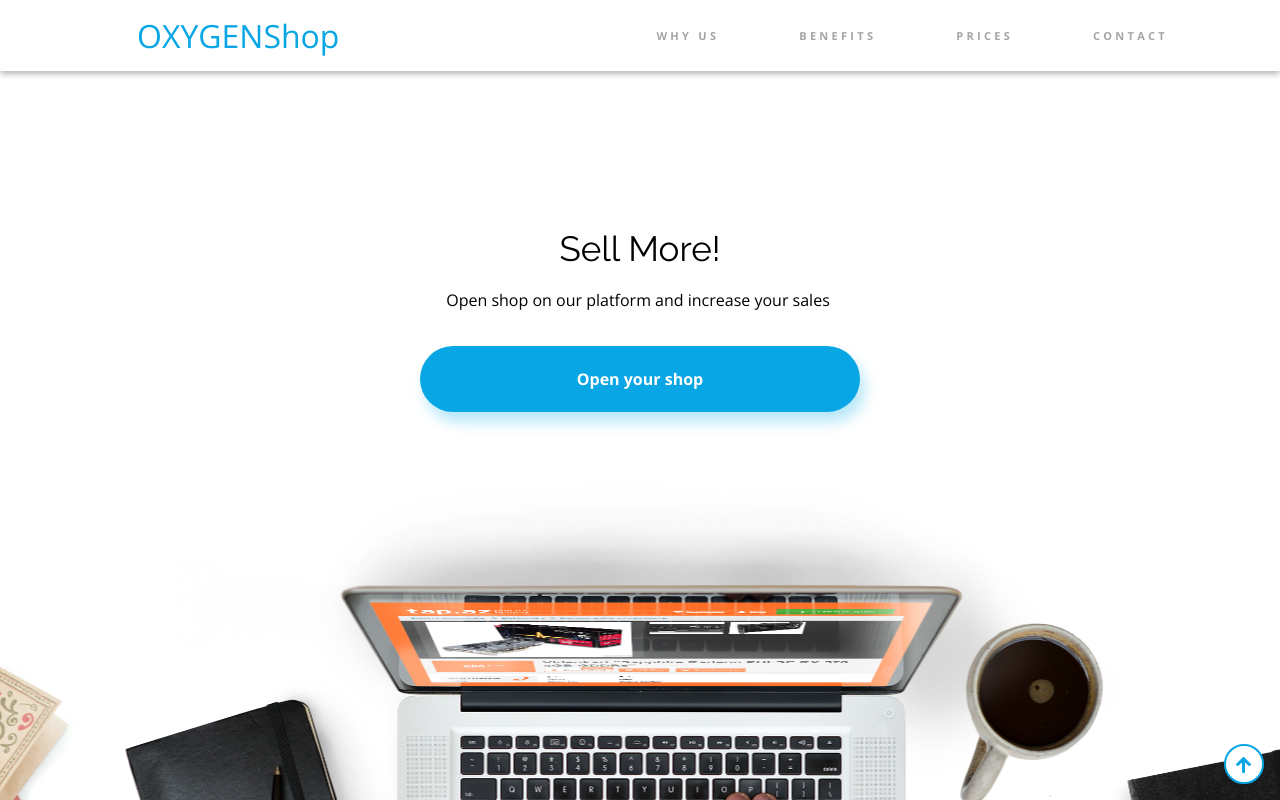
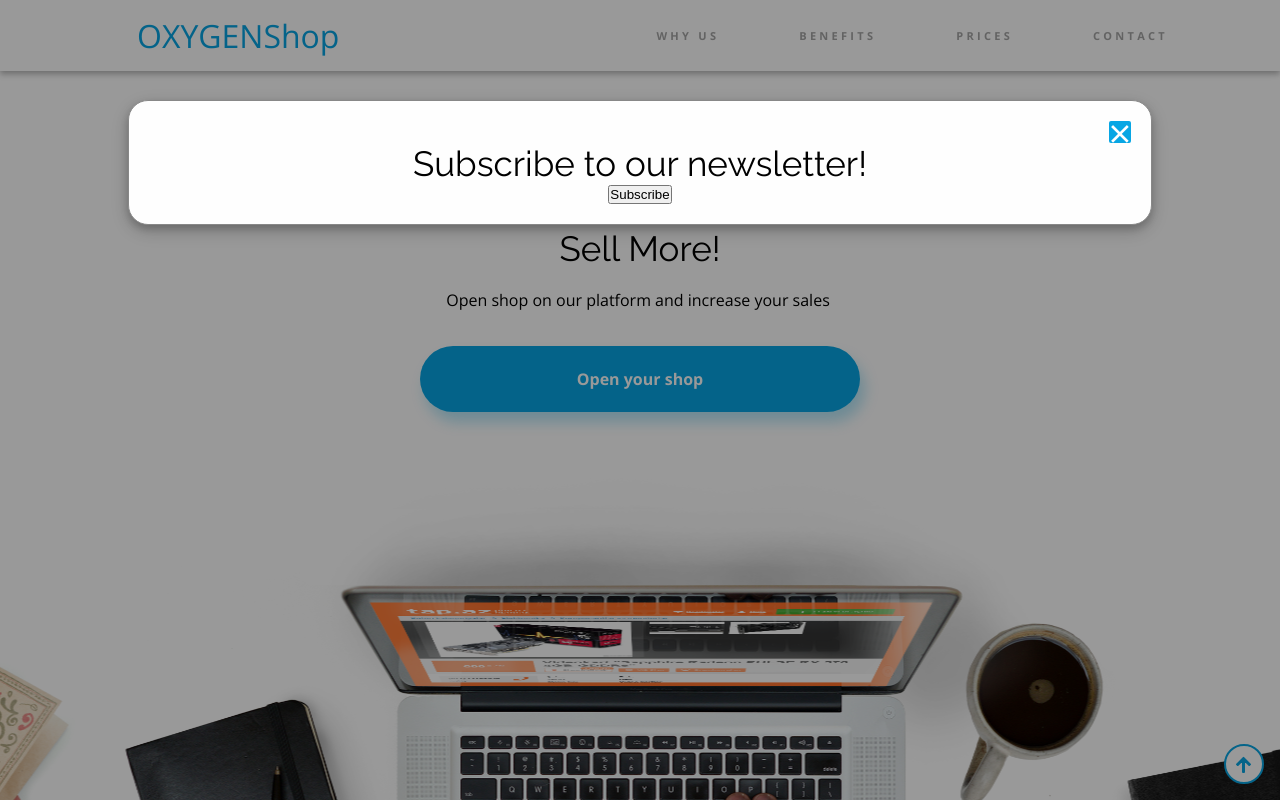
Before and after one commit to Unodecopas/oxygen-shop, a website: page index.html in a window 1280 px wide. Shown: the top 800 px of the page. Drawn offline with nearby package versions, Linux system fonts and the light colour scheme.

Commit message:
feat: add logic for modal

```diff
--- a/index.html
+++ b/index.html
@@ -40,6 +40,15 @@
             d="M11 20V7.75L5.75 13 5 12.34l6.5-6.5 6.5 6.5-.75.66L12 7.75V20h-1Z"
           />
         </svg>
+      </div>
+      <div class="modal">
+        <div class="modal__content">
+          <span class="close__modal">&times;</span>
+          <h2>Subscribe to our newsletter!</h2>
+          <button class="newsletter__btn btn-primary">
+            <a href="#subscribe" class="subscribe">Subscribe</a>
+          </button>
+        </div>
       </div>
       <section class="sell">
         <h2>Sell More!</h2>
--- a/main.js
+++ b/main.js
@@ -1,7 +1,10 @@
 const btnToTop = document.querySelector('.scroll__up')
 const percentScroller = document.querySelector(".percentage__scroller");
+const modal = document.querySelector('.modal')
+const closeModal = document.querySelector('.close__modal')
+const subscribe = document.querySelector('.subscribe')
 
-
+//BUTTON FOR BACK TO TOP
 const toTop = () => {
   document.documentElement.scrollTo({
     behavior: "smooth",
@@ -12,6 +15,7 @@ const backToTop = () => setTimeout(toTop, 200)
 btnToTop.addEventListener('click', backToTop)
 
 
+//SCROLL PERCENTAGE
 let scrollPercent;
 document.addEventListener("scroll", () => {
   const pixels = scrollY;
@@ -19,5 +23,38 @@ document.addEventListener("scroll", () => {
   const winHeight = innerHeight;
   scrollPercent = (pixels / (docHeight - winHeight)) * 100;
   percentScroller.style.width = scrollPercent + "%";
-  console.log(scrollPercent)
+})
+
+//MODAL
+let modalShow = true
+setTimeout(() => {
+  if (localStorage.getItem("modalShown") !== "1") {
+    modal.style.display = "block";
+    localStorage.setItem("modalShown", "1");
+  }
+}, 5000);
+
+const showModal = () => {
+  modalShow = false
+}
+
+document.addEventListener("evt", showModal);
+
+document.addEventListener("scroll", () => {
+  if (localStorage.getItem("modalShown") !== "1" && scrollPercent >= 25) {
+    modal.style.display = "block";
+    localStorage.setItem("modalShown", "1");
+  }
 });
+closeModal.addEventListener("click", () => {
+  modal.style.display = "none";
+});
+subscribe.addEventListener("click", () => {
+  modal.style.display = "none";
+});
+
+modal.addEventListener("click", (e) => {
+  if (e.target === e.currentTarget) {
+    modal.style.display = "none";
+  }
+});
--- a/styles.scss
+++ b/styles.scss
@@ -577,6 +577,54 @@ a:visited {
   z-index: 4;
   transition: 200ms;
 }
+.modal {
+  display: none;
+  position: fixed;
+  z-index: 2;
+  padding-top: 100px;
+  left: 0;
+  top: 0;
+  width: 100%;
+  height: 100%;
+  background-color: rgb(0, 0, 0);
+  background-color: rgba(0, 0, 0, 0.4);
+  &__content {
+    border-radius: 20px;
+    display: flex;
+    justify-content: center;
+    flex-direction: column;
+    align-items: center;
+    position: relative;
+    background-color: #fefefe;
+    margin: auto;
+    padding: 20px;
+    border: 1px solid #888;
+    width: 80%;
+    box-shadow: 0 4px 8px 0 rgba(0, 0, 0, 0.2), 0 6px 20px 0 rgba(0, 0, 0, 0.19);
+    -webkit-animation-name: animatetop;
+    -webkit-animation-duration: 0.4s;
+    animation-name: animatetop;
+    animation-duration: 0.4s;
+  }
+  & .close__modal {
+    cursor: pointer;
+    display: flex;
+    align-items: center;
+    justify-content: center;
+    width: 22px;
+    height: 22px;
+    font-size: 40px;
+    align-self: flex-end;
+    background-color: #08a6e4;
+    color: white;
+    padding-bottom: 0 7px 7px;
+    border-radius: 2px;
+    & .subscribe {
+      color: white;
+      text-decoration: none;
+    }
+  }
+}
 
 @media only screen and (min-width: 1000px) {
   .header {
```
Also changed, not shown: styles.css, 1 other file.
